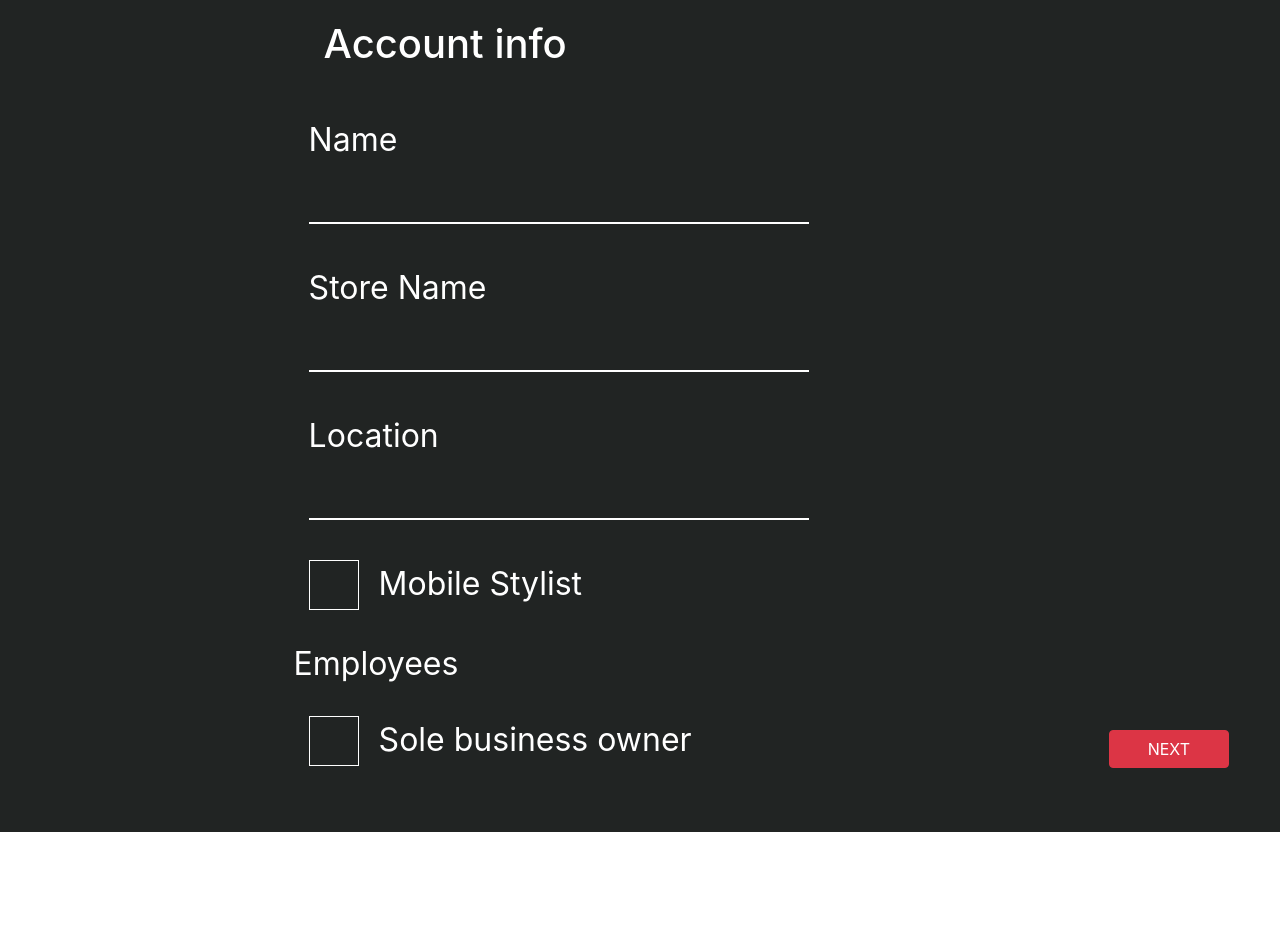
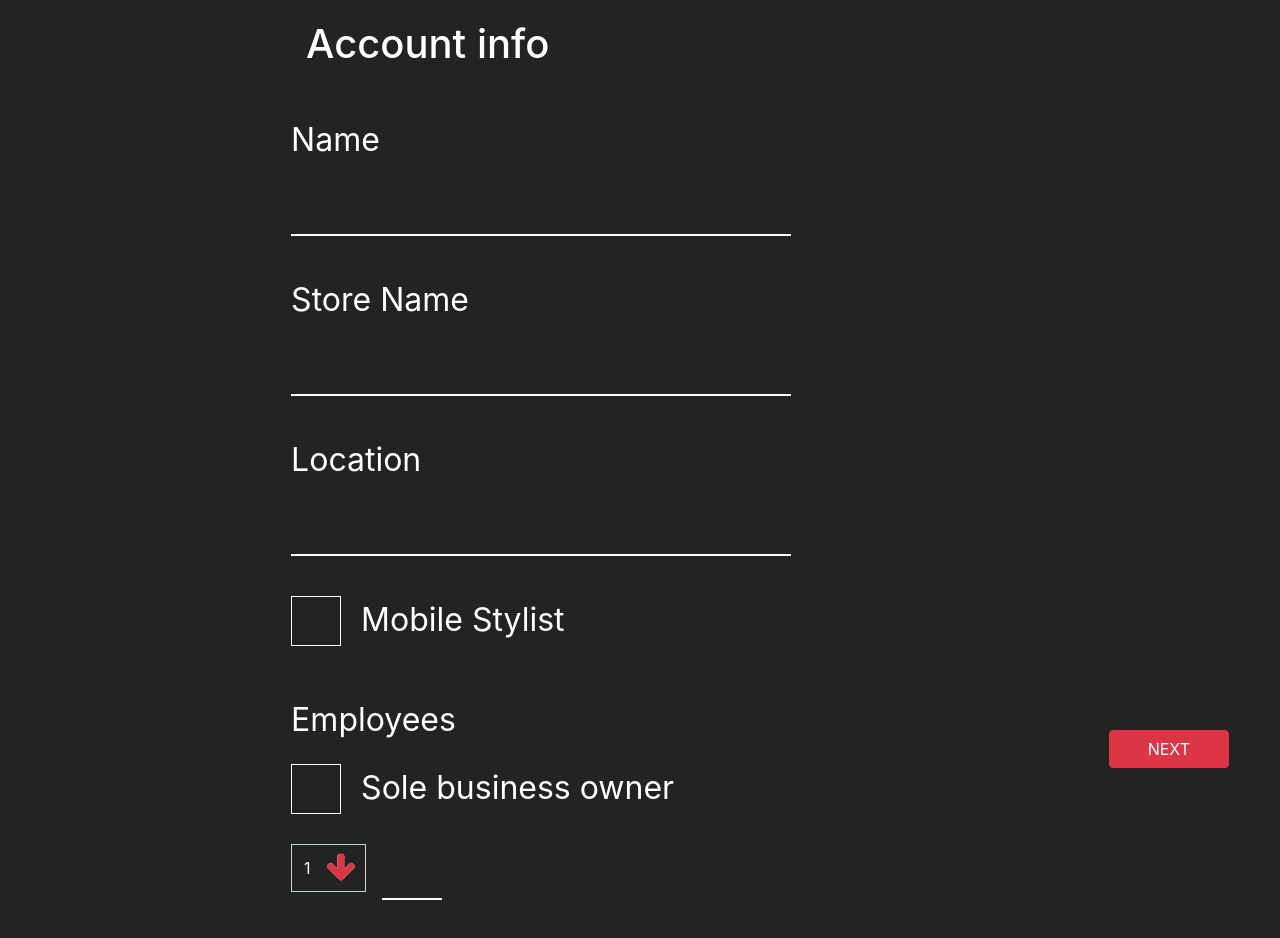
Before and after one commit to rezerve-startup/rezerve, a React (Create React App) app: page /BusinActInfo in a window 1280 px wide. Shown: the top 938 px of the page. Before the commit the page ends 832 px from the top, so only its background shows below. Built offline with nearby package versions, Linux system fonts and the light colour scheme.

Commit message:
**Finished** Business Account info

```diff
--- a/package.json
+++ b/package.json
@@ -3,6 +3,9 @@
   "version": "0.1.0",
   "private": true,
   "dependencies": {
+    "@fortawesome/fontawesome-svg-core": "^1.2.32",
+    "@fortawesome/free-solid-svg-icons": "^5.15.1",
+    "@fortawesome/react-fontawesome": "^0.1.14",
     "@testing-library/jest-dom": "^4.2.4",
     "@testing-library/react": "^9.5.0",
     "@testing-library/user-event": "^7.2.1",
--- a/src/BusinAccInfo.js
+++ b/src/BusinAccInfo.js
@@ -1,5 +1,4 @@
 import React, { useState } from 'react';
-import { FormCheck, FormControl, FormLabel } from 'react-bootstrap';
 import {Form, FormGroup} from 'reactstrap';
 import {Link} from 'react-router-dom';
 import './CSS/BusinAccInfo.css';
@@ -13,22 +12,22 @@ function BusinessAccountInfo(props) {
                         <h1>Account&nbsp;info</h1>
                     </div>
                     <FormGroup row>
-                        <div className="inputText row col-10 offset-2 offset-sm-0" >
-                            <label>Name</label>
+                        <div className="row col-11 offset-1 offset-sm-0" >Name</div>
+                        <div className="inputText row col-11 offset-1 offset-sm-0" >
                             <input type="text" name="name"
                                 id="name"></input>
                         </div>
                     </FormGroup>
                     <FormGroup row>
-                        <div className="inputText row col-10 offset-2 offset-sm-0" >
-                            <label>Store Name</label>
+                        <div className="row col-11 offset-1 offset-sm-0" >Store Name</div>
+                        <div className="inputText row col-11 offset-1 offset-sm-0" >
                             <input type="text" name="storeName"
                                 id="storeName"></input>
                         </div>
                     </FormGroup>
                     <FormGroup row>
-                        <div className="inputText row col-10 offset-2 offset-sm-0" >
-                            <label>Location</label>
+                        <div className="row col-11 offset-1 offset-sm-0" >Location</div>
+                        <div className="inputText row col-11 offset-1 offset-sm-0" >
                             <input type="text" name="location"
                                 id="location"></input>
                         </div>
@@ -42,12 +41,34 @@ function BusinessAccountInfo(props) {
                         </div>
                     </FormGroup>
                     <FormGroup row>
-                        <FormLabel>Employees</FormLabel>
+                        <div className="row col-11 offset-1 offset-sm-0" id="AccInfoLabelAboveCont">Employees</div>
                         <div className="row col-11 offset-1 offset-sm-0">
                             <label className="labelContainer">Sole business owner
-                                <input type="checkbox" name="mobileStylist" />
+                                <input type="checkbox" name="soleBusinOwner" />
                                 <span className="checkmark"></span>
                             </label>
+                        </div>
+                        <link href="https://maxcdn.bootstrapcdn.com/font-awesome/4.3.0/css/font-awesome.min.css" rel="stylesheet"/>
+                        <div className="row col-4 col-sm-2 offset-1 offset-sm-0">
+                            <label className="accInfoSelect">
+                                <select class="form-control" id="businAccInfoSelect">
+                                    <option>1</option>
+                                    <option>2</option>
+                                    <option>3</option>
+                                    <option>4</option>
+                                    <option>5</option>
+                                    <option>6</option>
+                                    <option>7</option>
+                                    <option>8</option>
+                                    <option>9</option>
+                                    <option>10</option>
+                                    <option value="O">Other</option>
+                                </select>
+                            </label>
+                        </div>
+                        <div className="inputText row col-7 col-sm-9">
+                            <input type="text" name="location" style={{width:"60px"}}
+                                id="accInfoSmallTextbox"></input>
                         </div>
                     </FormGroup>
                     <FormGroup row>
--- a/src/BusinSignUp.js
+++ b/src/BusinSignUp.js
@@ -46,11 +46,11 @@ function BusinessSignUp(props) {
         <div className='business-signUp-page'>
             <div className='container' id="businSignUp">
                  <Form> {/* onSubmit={handleSubmit} */}
-                    <div className="row col col-11 col-md-auto offset-1 offset-sm-0">
+                    <div className="row col col-11 col-md-auto offset-2 offset-sm-0">
                         <h1>I am</h1>
                     </div>
                     <FormGroup row>
-                        <div className="row col-11 offset-1 offset-sm-0">
+                        <div className="row col-11 offset-2 offset-sm-0">
                             <label className="labelContainer">
                                 <span className="labelText">Hairstylist</span>
                                 <input type="checkbox" name="hairstylist" onChange={handleInputChange}/>
@@ -59,7 +59,7 @@ function BusinessSignUp(props) {
                         </div>
                     </FormGroup>
                     <FormGroup row>
-                        <div className="row col-11 offset-1 offset-sm-0">
+                        <div className="row col-11 offset-2 offset-sm-0">
                             <label className="labelContainer">
                                 <span>Barber</span>
                                 <input type="checkbox" name="barber" onChange={handleInputChange}/>
@@ -68,7 +68,7 @@ function BusinessSignUp(props) {
                         </div>
                     </FormGroup>
                     <FormGroup row>
-                        <div className="row col-11 offset-1 offset-sm-0">
+                        <div className="row col-11 offset-2 offset-sm-0">
                             <label className="labelContainer">
                                 <span>Nail salon</span>
                                 <input type="checkbox" name="nailSalon" onChange={handleInputChange}/>
@@ -77,7 +77,7 @@ function BusinessSignUp(props) {
                         </div>
                     </FormGroup>
                     <FormGroup row>
-                        <div className="row col-11 offset-1 offset-sm-0">
+                        <div className="row col-11 offset-2 offset-sm-0">
                             <label className="labelContainer">
                                 <span>Other</span>
                                 <input type="checkbox" name="other" onChange={handleInputChange}/>
--- a/src/CSS/BusinAccInfo.css
+++ b/src/CSS/BusinAccInfo.css
@@ -13,6 +13,44 @@
     align-items: flex-start;
 }
 
+.business-account-info #businAccInfoSelect {
+  width: 60px;
+  height: 40px;
+  background-color: #212423;
+  color: transparent;
+  text-shadow: 0 0 0 white;
+  border-radius: 0;
+  -moz-appearance: none; /* Firefox */
+  -webkit-appearance:none; /* Safari and Chrome */
+  -ms-appearance: none; /* Firefox */
+  -o-appearance:none;
+  appearance:none;
+  -ms-overflow-style: none;
+  scrollbar-width: none;
+}
+
+.business-account-info #businAccInfoSelect:-webkit-scrollbar {
+  display: none;
+}
+
+.business-account-info #businAccInfoSelect:focus {
+  box-shadow: none;
+  border: 1px solid white;
+}
+
+.accInfoSelect:after {
+  content:"\f063";
+  font-family: FontAwesome;
+  color: #dc3545;
+  position: absolute; top: 0;
+  left: 50px;
+  top: 10px;
+  pointer-events: none;
+}
+#AccInfoLabelAboveCont{
+  padding-bottom: 10px;
+}
+
 @media (min-width: 768px) {
     .business-account-info .container{
       justify-content: center;
@@ -24,5 +62,16 @@
       margin-top: 20px;
     }
 
+    .business-account-info #businAccInfoSelect {
+      width: 75px;
+      height: 48px;
+    }
 
+    .accInfoSelect:after {
+      left: 50px;
+      top: 0;
+    }
+    #AccInfoLabelAboveCont{
+      padding-bottom: 0;
+    }
 }
--- a/src/CSS/BusinSignUp.css
+++ b/src/CSS/BusinSignUp.css
@@ -27,6 +27,7 @@
     -ms-user-select: none;
     user-select: none;
   }
+
 
   /* Hide the browser's default checkbox */
   .labelContainer input {
--- a/src/main.js
+++ b/src/main.js
@@ -8,7 +8,7 @@ function Main(state) {
   return (
         <BrowserRouter>
             <Switch>
-                <Route exact path='/SignUpPage2' component={BusinessSignUp}/>
+                <Route exact path='/BusinSignUp' component={BusinessSignUp}/>
                 <Route exact path='/home' component={SignUpPage1}/>
                 <Route exact path="/BusinActInfo" component={BusinessAccountInfo}/>
                 <Redirect to="/home"/>
```
Also changed, not shown: 1 other file (tests, documents, lock files or other folders).
